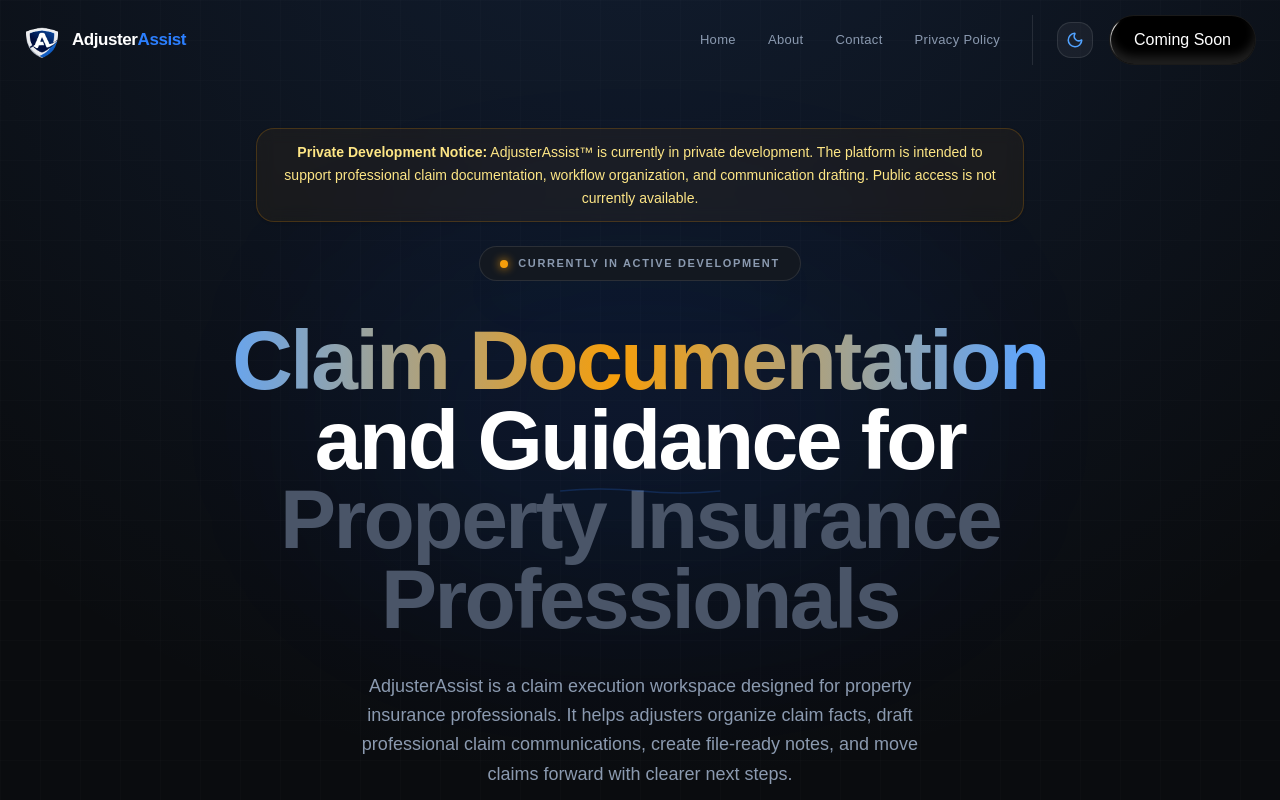
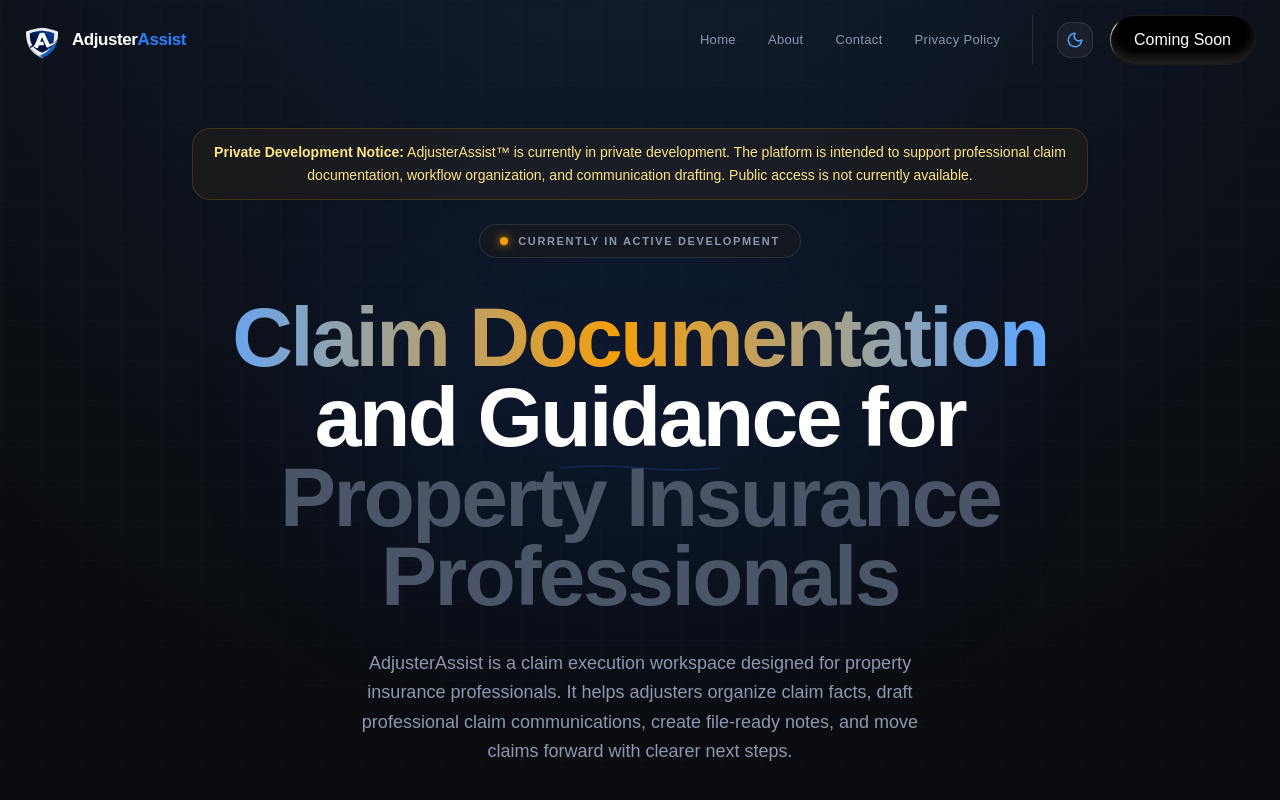
Before and after one commit to rudranarayan-spec/AdjusterAssist-landing2, a Next.js app: page / in a window 1280 px wide. Shown: the top 800 px of the page. Built offline with nearby package versions, Linux system fonts and the light colour scheme.

Commit message:
Updated: Styles

```diff
--- a/components/Hero.tsx
+++ b/components/Hero.tsx
@@ -19,7 +19,7 @@ export const Hero = () => {
         <div className="mb-6 flex justify-center">
           <div
             className="
-      max-w-3xl
+      max-w-4xl
       rounded-2xl
       border border-amber-200/60 dark:border-amber-500/20
       bg-amber-50/80 dark:bg-amber-500/5
```
